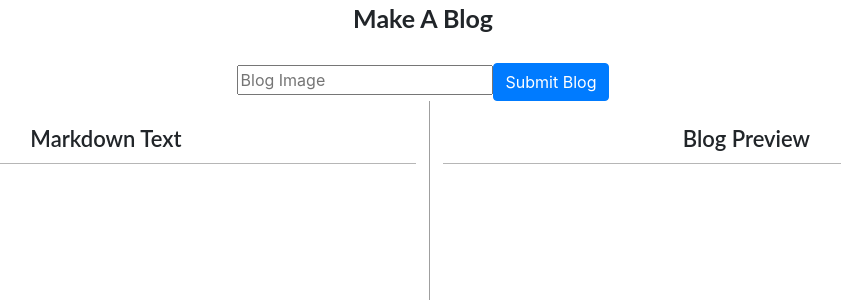
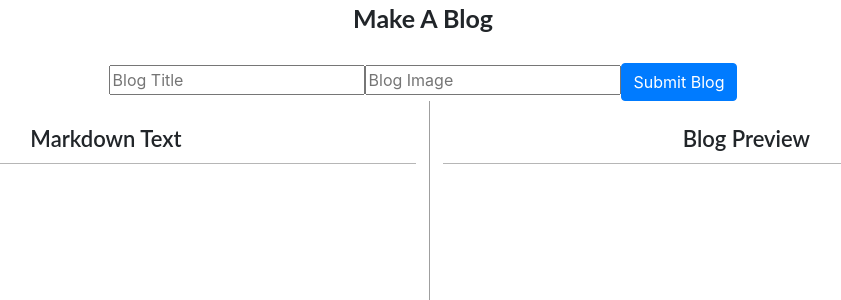
Before and after one commit to biprajit163/blogish, a React (Create React App) app: page /make_blog in a window 1280 px wide. Shown: the top 300 px of the page, without its empty margins (217-1058 px from the left). Built offline with nearby package versions, Linux system fonts and the light colour scheme.

Commit message:
delet e blog working for user profile

```diff
--- a/src/Components/BlogEditor.js
+++ b/src/Components/BlogEditor.js
@@ -60,39 +60,72 @@ function BlogEditor(props) {
 
     const {context, setContext} = useContext(UserContext);
 
-    const blogObj = {
-        title: "",
-        image: "",
-        body: "",
-    }
-    const [newBlog, setNewBlog] = useState(blogObj);
+    const [userId, setUserId] = useState(getCookie("user_id"))
+    const [blogTitle, setBlogTitle] = useState("");
+    const [blogImage, setBlogImage] = useState("");
+    const [markdownTxt, setMarkdownTxt] = useState("");
 
-    const [markdownTxt, setMarkdownTxt] = useState("");
+
     const blogBody = {
         markdownTxt,
         setMarkdownTxt,
     }
 
+    function handleSubmit(event) {
+        event.preventDefault()
 
-    function creatBlog() {
+        const blogObj = {
+            user: userId,
+            title: blogTitle,
+            image: blogImage,
+            body: markdownTxt,
+        }
+
+        console.log(blogObj)
+
         axios.post(`${context.base_url}/blogs`, blogObj)
+            .then(res => console.log(res))
+            .catch(err => console.log(err));
+
+        setBlogTitle("");
+        setBlogImage("");
+        setMarkdownTxt("");
     }
 
-    function onInputChange(event) {
+    const titleChange = e => {
+        setBlogTitle(e.target.value)
+    }
+
+    const imageChange = e => {
+        setBlogImage(e.target.value)
+    }
+
+    function markdownChange(event) {
         const newVal = event.target.value;
         setMarkdownTxt(newVal);
     }
+
 
     return (
         <div className="BlogEditor">
             <EditorContext.Provider value={blogBody}>
                 <AppContainer>
                     <BlogTitle>Make A Blog</BlogTitle>
-                    <div className="blog-features d-flex">
-                        <form className="blog-submit">
+                    <div className="blog-features">
+                        <form className="blog-submit" onSubmit={handleSubmit}>
+                            <input
+                                type="text"
+                                placeholder="Blog Title"
+                                id="title"
+                                value={blogTitle}
+                                onChange={titleChange}
+                            />
                             <input
                                 type="text"
                                 placeholder="Blog Image"
+                                id="image"
+                                value={blogImage}
+                                onChange={imageChange}
                             />
                             <button type="submit" className="btn btn-primary">Submit Blog</button>
                         </form>
@@ -100,7 +133,7 @@ function BlogEditor(props) {
                     <EditorContainer>
                         <Container>
                             <MkTitle>Markdown Text</MkTitle>
-                            <TextArea onChange={onInputChange}/>
+                            <TextArea onChange={markdownChange}/>
                         </Container>
                         <EditorResult/>
                     </EditorContainer>
--- a/src/Components/Home.js
+++ b/src/Components/Home.js
@@ -1,6 +1,7 @@
 import React from 'react';
 import { UserContext } from '../UserContext.jsx';
 import { useContext, useEffect, useState } from 'react';
+import { setCookie, getCookie, eraseCookie } from '../CookieMethods.js'
 import * as Icon from 'react-bootstrap-icons';
 import axios from 'axios';
 
@@ -36,7 +37,6 @@ function Home() {
     return (
         <div className="Home">
             <h1>Home Page</h1>
-            <p>Blogish Api: {context.base_url}</p>
 
             <div className="blog-searchbar">
                 <div className="row">
@@ -69,7 +69,7 @@ function Home() {
                         blogs.map((blog, i) => {
                             return(
                                 <div className="col-md-4" key={i}>
-                                    <BlogCard blogImg={blog.image} blogTitle={blog.title} />
+                                    <BlogCard blogImg={blog.image} blogTitle={blog.title}/>
                                 </div>
                             );
                         })
--- /dev/null
+++ b/src/Components/UserBlogCard.js
@@ -0,0 +1,31 @@
+import React, { useState, useContext, useEffect } from 'react';
+import { UserContext } from '../UserContext.jsx';
+import axios from 'axios';
+
+
+function UserBlogCard({ blog, context }) {
+
+    function deleteBlog() {
+        axios.delete(`${context.base_url}/blogs/${blog.id}`)
+        window.location.reload();
+    }
+
+    return (
+        <div className="UserBlogCard">
+            <div className="card">
+                <img className="card-img"
+                src={blog.image} alt="Blog Image"/>
+                <div className="card-body">
+                    <h4 className="card-title">{blog.title}</h4>
+                    <p className="card-text">Author</p>
+                </div>
+                <div className="card-footer">
+                    <button className="btn btn-secondary">Edit</button>
+                    <button className="btn btn-danger" onClick={deleteBlog}>Delete</button>
+                </div>
+            </div>
+        </div>
+    );
+}
+
+export default UserBlogCard;
--- a/src/Components/UserProfile.js
+++ b/src/Components/UserProfile.js
@@ -5,14 +5,17 @@ import { getCookie, setCookie, eraseCookie } from '../CookieMethods.js';
 import { Link } from 'react-router-dom';
 import axios from 'axios';
 
+import UserBlogCard from './UserBlogCard.js';
 import BlogCard from './BlogCard.js';
 
 
 function UserProfile() {
-    // const user_id = getCookie("user_id")
 
     const {context, setContext} = useContext(UserContext);
     const [user, setUser] = useState({});
+    const [userBlogs, setUserBlogs] = useState([]);
+
+
 
     useEffect(() => {
         const user_id = getCookie("user_id")
@@ -22,6 +25,18 @@ function UserProfile() {
             .then(res => {
                 console.log(res.data);
                 setUser(res.data);
+            })
+
+        axios.get(`${context.base_url}/blogs`)
+            .then(res => {
+                let myBlogs = []
+                for(let i=0; i < res.data.length; i++) {
+                    if(res.data[i].user === Number(user_id)) {
+                        console.log(res.data[i]);
+                        myBlogs.push(res.data[i])
+                    }
+                }
+                setUserBlogs(myBlogs)
             })
 
     }, []);
@@ -95,9 +110,15 @@ function UserProfile() {
                                         </Link>
                                     </div>
                                 </div>
-                                <BlogCard/>
-                                <BlogCard/>
-                                <BlogCard/>
+                                {
+                                    userBlogs.map((blog, i) => {
+                                        return(
+                                            <div className="row" key={i}>
+                                                <UserBlogCard blog={blog} context={context}/>
+                                            </div>
+                                        )
+                                    })
+                                }
                             </div>
                         </div>
                     </div>
```
